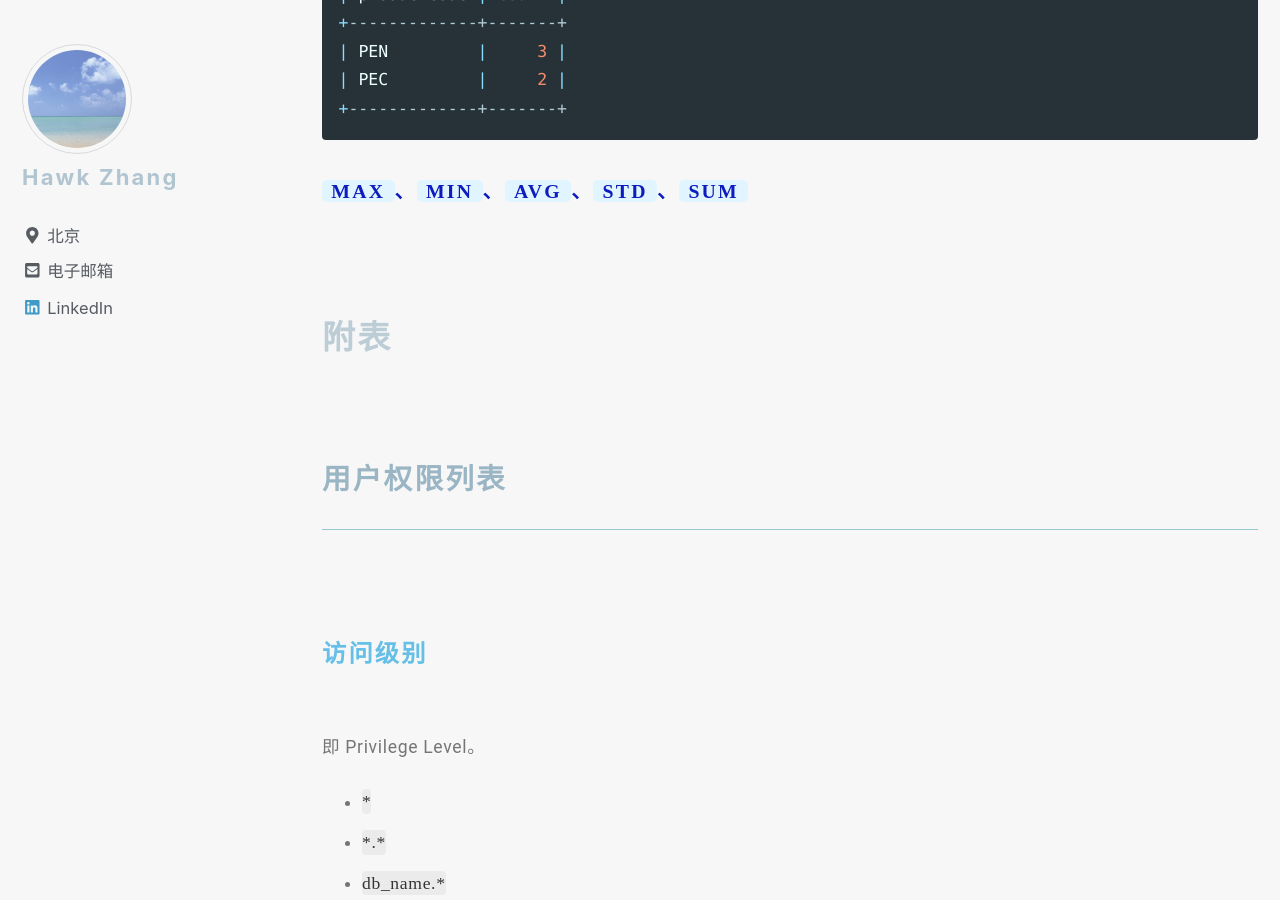
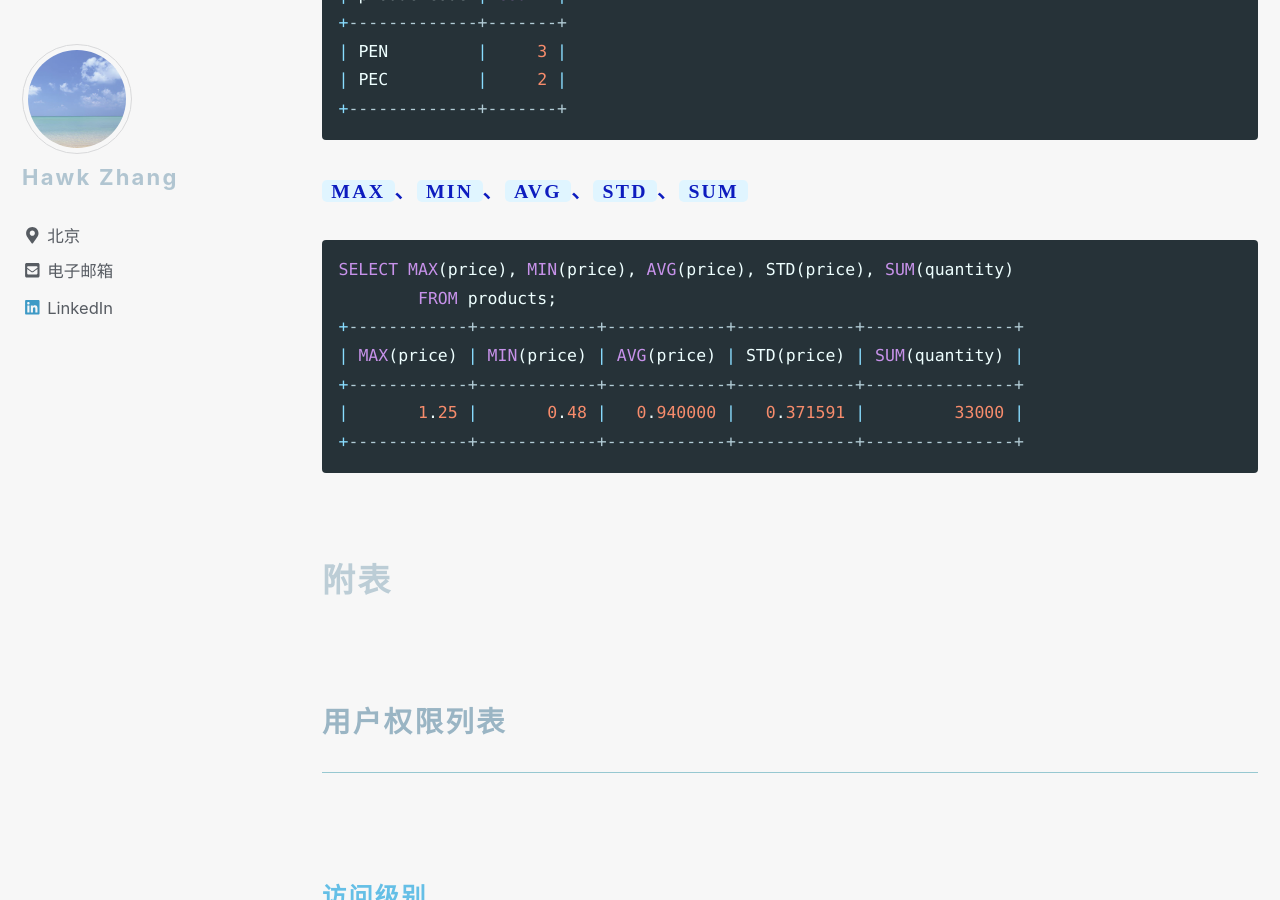
Before and after one commit to narru888/linotes_note, a Jekyll site: the page built from _posts/mysql/2016-04-02-statements.md, in a window 1280 px wide and 900 px high, scrolled down 18395 px. Built offline with Jekyll 4.4.1, drawn with Linux system fonts in a browser that asks for light colours; nearby versions of some CDN libraries; a script that is not in the unit is left out.

Commit message:
update on 2018-10-15 10:52:01 CST

````diff
--- a/_posts/mysql/2016-04-02-statements.md
+++ b/_posts/mysql/2016-04-02-statements.md
@@ -743,6 +743,16 @@ SELECT productCode, COUNT(*) AS count
 
 ##### `MAX`、`MIN`、`AVG`、`STD`、`SUM`
 
+```sql
+SELECT MAX(price), MIN(price), AVG(price), STD(price), SUM(quantity)
+	FROM products;
++------------+------------+------------+------------+---------------+
+| MAX(price) | MIN(price) | AVG(price) | STD(price) | SUM(quantity) |
++------------+------------+------------+------------+---------------+
+|       1.25 |       0.48 |   0.940000 |   0.371591 |         33000 |
++------------+------------+------------+------------+---------------+
+```
+
 
 
 
````
